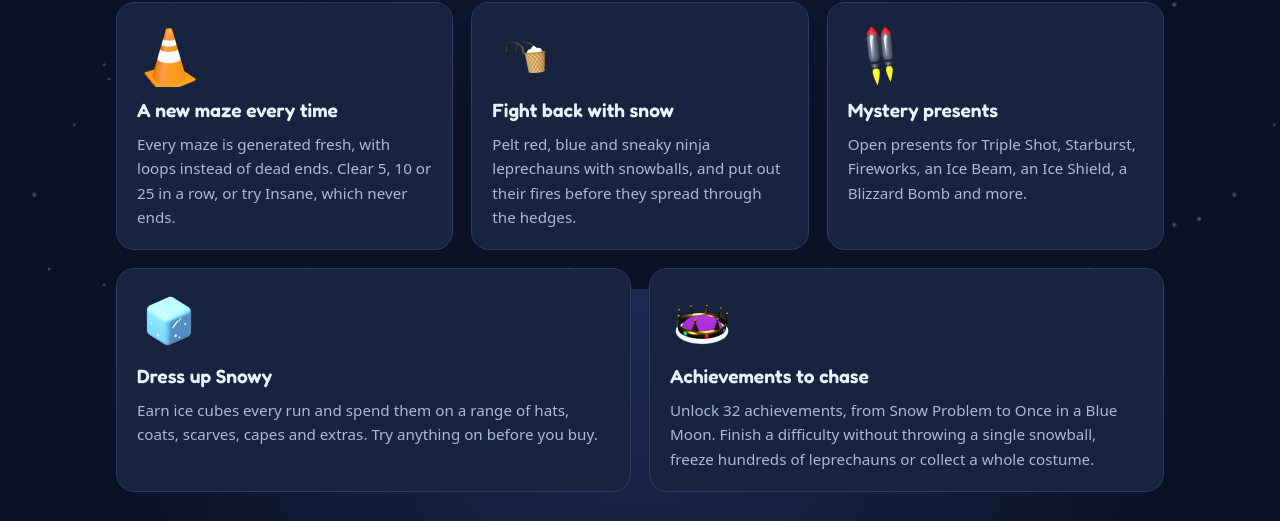
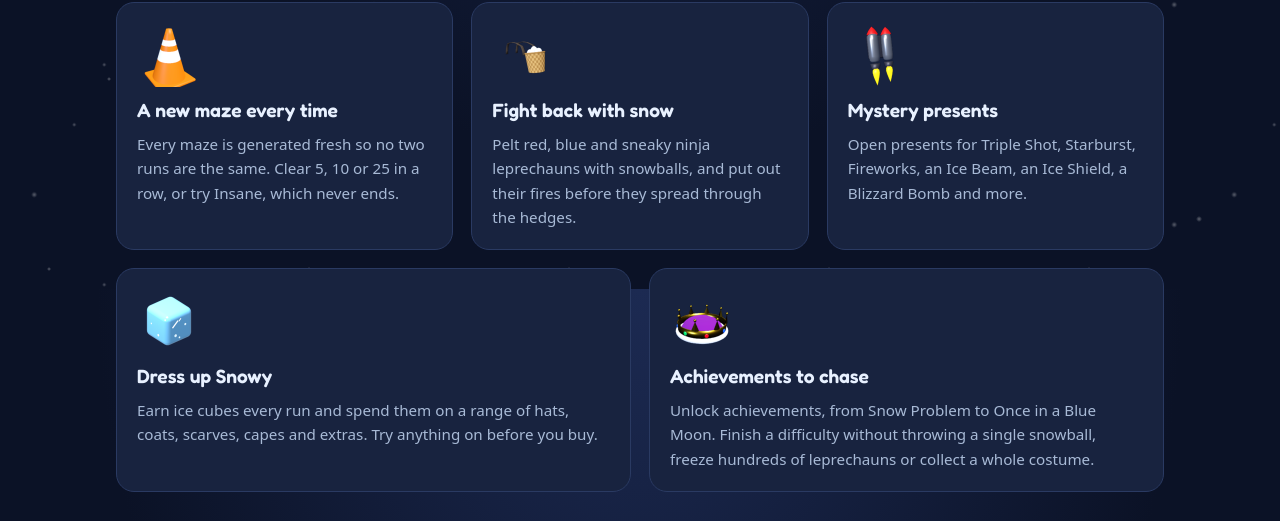
Before and after one commit to prisoner-games/prisoner-games.github.io, a plain HTML site: page index.html in a window 1280 px wide. Shown: the part 511-1032 px from the top of the page. Drawn offline with Linux system fonts and the light colour scheme.

Commit message:
Match the feature cards to the store listing wording
Co-Authored-By: Claude Opus 5.5 <noreply@anthropic.com>

```diff
--- a/index.html
+++ b/index.html
@@ -37,7 +37,7 @@
       <article class="feature">
         <img src="img/traffic_cone.png" alt="" width="64" height="64">
         <h2>A new maze every time</h2>
-        <p>Every maze is generated fresh, with loops instead of dead ends. Clear 5, 10 or 25 in a row, or try Insane, which never ends.</p>
+        <p>Every maze is generated fresh so no two runs are the same. Clear 5, 10 or 25 in a row, or try Insane, which never ends.</p>
       </article>
       <article class="feature">
         <img src="img/snowball_basket.png" alt="" width="64" height="64">
@@ -57,7 +57,7 @@
       <article class="feature">
         <img src="img/crown.png" alt="" width="64" height="64">
         <h2>Achievements to chase</h2>
-        <p>Unlock 32 achievements, from Snow Problem to Once in a Blue Moon. Finish a difficulty without throwing a single snowball, freeze hundreds of leprechauns or collect a whole costume.</p>
+        <p>Unlock achievements, from Snow Problem to Once in a Blue Moon. Finish a difficulty without throwing a single snowball, freeze hundreds of leprechauns or collect a whole costume.</p>
       </article>
     </section>
 
```
